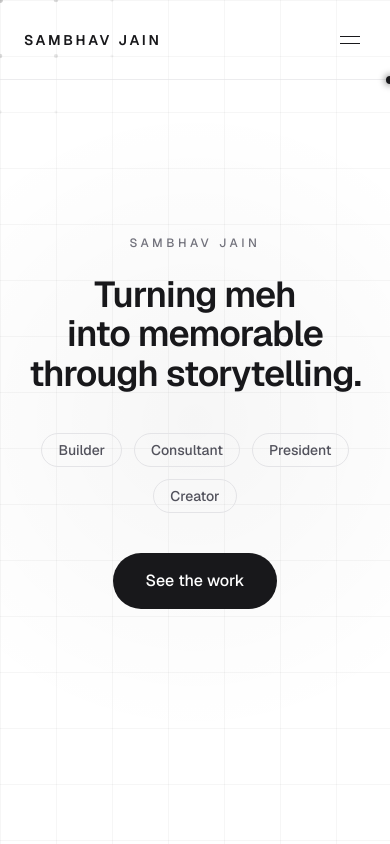
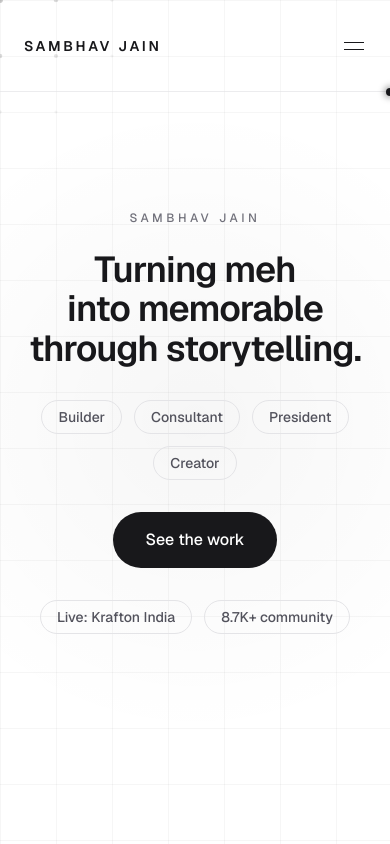
Before and after one commit to sambhavj2006-stack/sambhav-portfolio, a Next.js app: page / in a window 390 px wide. Shown: the top 844 px of the page. Built offline with nearby package versions, Linux system fonts and the light colour scheme.

Commit message:
Improve mobile responsiveness

```diff
--- a/app/globals.css
+++ b/app/globals.css
@@ -25,6 +25,12 @@ body {
   font-family: var(--font-sans), system-ui, sans-serif;
 }
 
+html,
+body {
+  /* Safety net: nothing on the page should ever be able to force a horizontal scrollbar. */
+  overflow-x: hidden;
+}
+
 html {
   scroll-behavior: smooth;
   scroll-padding-top: 96px;
--- a/components/hero/Hero.tsx
+++ b/components/hero/Hero.tsx
@@ -4,20 +4,22 @@ import CursorField from "./CursorField";
 import HeroHeading from "./HeroHeading";
 import IdentityChips from "./IdentityChips";
 import HeroCTA from "./HeroCTA";
+import MobileProofStrip from "./MobileProofStrip";
 
 export default function Hero() {
   return (
     <section
       id="hero"
-      className="relative flex min-h-screen w-full items-center justify-center overflow-hidden bg-white px-6"
+      className="relative flex min-h-dvh w-full items-center justify-center overflow-hidden bg-white px-6 py-28 md:py-0"
     >
       <BackgroundGrid />
       <CursorField objects={heroFloatingObjects} />
 
-      <div className="relative z-10 flex flex-col items-center gap-10">
+      <div className="relative z-10 flex flex-col items-center gap-8 sm:gap-10">
         <HeroHeading />
         <IdentityChips />
         <HeroCTA />
+        <MobileProofStrip />
       </div>
     </section>
   );
--- /dev/null
+++ b/components/hero/MobileProofStrip.tsx
@@ -0,0 +1,43 @@
+"use client";
+
+import { motion } from "motion/react";
+import { useSettledReducedMotion } from "@/components/system/useSettledReducedMotion";
+import { EASE_SIGNATURE } from "@/lib/motion";
+
+const PROOF_ITEMS = ["Live: Krafton India", "8.7K+ community"];
+const BASE_DELAY = 0.6;
+const STAGGER = 0.08;
+
+/**
+ * The floating proof cards are desktop/tablet-only (absolute positioning gets fragile at
+ * mobile widths). Below md, this fills the same "proof" role in-flow, reusing
+ * IdentityChips' exact pill styling so it reads as the same design language, not a new
+ * component bolted on.
+ */
+export default function MobileProofStrip() {
+  const prefersReducedMotion = useSettledReducedMotion();
+
+  return (
+    <ul className="flex flex-wrap items-center justify-center gap-3 md:hidden">
+      {PROOF_ITEMS.map((item, index) => (
+        <motion.li
+          key={item}
+          className="rounded-full border border-zinc-200 px-4 py-1.5 text-sm font-medium text-zinc-600"
+          initial={prefersReducedMotion ? false : { opacity: 0, y: 8 }}
+          animate={{ opacity: 1, y: 0 }}
+          transition={
+            prefersReducedMotion
+              ? { duration: 0 }
+              : {
+                  duration: 0.6,
+                  delay: BASE_DELAY + index * STAGGER,
+                  ease: EASE_SIGNATURE,
+                }
+          }
+        >
+          {item}
+        </motion.li>
+      ))}
+    </ul>
+  );
+}
--- a/components/journey/JourneyMilestone.tsx
+++ b/components/journey/JourneyMilestone.tsx
@@ -13,11 +13,11 @@ export default function JourneyMilestone({
 }: JourneyMilestoneType & { index: number }) {
   return (
     <Reveal
-      className="grid grid-cols-1 gap-3 border-t border-zinc-200 py-10 md:grid-cols-12 md:gap-8"
+      className="grid grid-cols-1 gap-3 border-t border-zinc-200 py-8 sm:py-10 lg:grid-cols-12 lg:gap-8"
       delay={Math.min(index * STAGGER, MAX_STAGGER_DELAY)}
     >
-      <span className="text-sm text-zinc-500 md:col-span-3">{range}</span>
-      <div className="flex flex-col gap-1 md:col-span-9">
+      <span className="text-sm text-zinc-500 lg:col-span-3">{range}</span>
+      <div className="flex flex-col gap-1 lg:col-span-9">
         <h3 className="text-lg font-semibold text-zinc-900">{title}</h3>
         <span className="text-sm font-medium text-zinc-600">
           {organization}
--- a/components/navigation/MobileNav.tsx
+++ b/components/navigation/MobileNav.tsx
@@ -1,7 +1,10 @@
 "use client";
 
 import { useEffect, useRef, useState } from "react";
+import { AnimatePresence, motion } from "motion/react";
 import { navLinks } from "@/data/nav-links";
+import { useSettledReducedMotion } from "@/components/system/useSettledReducedMotion";
+import { EASE_SIGNATURE } from "@/lib/motion";
 import NavLogo from "./NavLogo";
 import NavLinks from "./NavLinks";
 
@@ -12,6 +15,7 @@ export default function MobileNav({ scrolled }: { scrolled: boolean }) {
   const [isOpen, setIsOpen] = useState(false);
   const triggerRef = useRef<HTMLButtonElement>(null);
   const closeRef = useRef<HTMLButtonElement>(null);
+  const prefersReducedMotion = useSettledReducedMotion();
 
   const close = () => {
     setIsOpen(false);
@@ -42,39 +46,56 @@ export default function MobileNav({ scrolled }: { scrolled: boolean }) {
       <button
         ref={triggerRef}
         type="button"
-        aria-label={isOpen ? "Close menu" : "Open menu"}
+        aria-label="Open menu"
         aria-expanded={isOpen}
-        onClick={() => setIsOpen((open) => !open)}
-        className={`flex h-8 w-8 flex-col items-center justify-center gap-1.5 rounded-sm opacity-100 transition-opacity duration-200 ease-[cubic-bezier(0.16,1,0.3,1)] hover:opacity-60 ${FOCUS_RING}`}
+        aria-hidden={isOpen}
+        tabIndex={isOpen ? -1 : 0}
+        onClick={() => setIsOpen(true)}
+        className={`-mr-2.5 flex h-11 w-11 flex-col items-center justify-center gap-1.5 rounded-sm opacity-100 transition-opacity duration-200 ease-[cubic-bezier(0.16,1,0.3,1)] hover:opacity-60 ${FOCUS_RING}`}
       >
         <span className="h-px w-5 bg-zinc-900" />
         <span className="h-px w-5 bg-zinc-900" />
       </button>
 
+      <AnimatePresence>
         {isOpen && (
-        <div
+          <motion.div
             role="dialog"
             aria-modal="true"
             aria-label="Mobile navigation"
             className="fixed inset-0 z-60 flex flex-col items-center justify-center gap-8 bg-white"
+            initial={prefersReducedMotion ? false : { opacity: 0 }}
+            animate={{ opacity: 1 }}
+            exit={{ opacity: 0 }}
+            transition={{ duration: prefersReducedMotion ? 0 : 0.25, ease: EASE_SIGNATURE }}
           >
-          <button
+            <motion.button
               ref={closeRef}
               type="button"
               aria-label="Close menu"
               onClick={close}
-            className={`absolute right-6 top-6 flex h-8 w-8 items-center justify-center rounded-sm text-2xl leading-none text-zinc-900 opacity-100 transition-opacity duration-200 ease-[cubic-bezier(0.16,1,0.3,1)] hover:opacity-60 ${FOCUS_RING}`}
+              className={`absolute right-6 top-6 flex h-11 w-11 items-center justify-center rounded-sm text-2xl leading-none text-zinc-900 opacity-100 transition-opacity duration-200 ease-[cubic-bezier(0.16,1,0.3,1)] hover:opacity-60 ${FOCUS_RING}`}
+              initial={prefersReducedMotion ? false : { opacity: 0, scale: 0.9 }}
+              animate={{ opacity: 1, scale: 1 }}
+              transition={{ duration: 0.3, delay: 0.05, ease: EASE_SIGNATURE }}
             >
               &times;
-          </button>
+            </motion.button>
+            <motion.div
+              initial={prefersReducedMotion ? false : { opacity: 0, y: 12 }}
+              animate={{ opacity: 1, y: 0 }}
+              transition={{ duration: 0.35, delay: 0.05, ease: EASE_SIGNATURE }}
+            >
               <NavLinks
                 items={navLinks}
                 variant="column"
-            linkClassName="text-lg"
+                linkClassName="text-lg px-4 py-2.5"
                 onLinkClick={close}
               />
-        </div>
+            </motion.div>
+          </motion.div>
         )}
+      </AnimatePresence>
     </div>
   );
 }
--- a/data/hero-floating-objects.ts
+++ b/data/hero-floating-objects.ts
@@ -7,6 +7,10 @@ export const heroFloatingObjects: FloatingObjectConfig[] = [
     width: "12.5rem",
     height: "9rem",
     hideOnMobile: true,
+    // Tablet gets its own larger, deliberately-placed treatment instead of a scaled-down
+    // desktop layout; xl: restores the exact approved desktop numbers above.
+    tabletClassName:
+      "md:block md:top-[9%] md:left-[5%] md:w-[13.5rem] md:h-[8.5rem] xl:top-[8%] xl:left-[6%] xl:w-[12.5rem] xl:h-[9rem]",
     tier: 1,
     animation: {
       depth: 1,
@@ -24,6 +28,7 @@ export const heroFloatingObjects: FloatingObjectConfig[] = [
     width: "10rem",
     height: "6rem",
     hideOnMobile: true,
+    visibleFrom: "xl",
     tier: 2,
     animation: {
       depth: 0.65,
@@ -41,6 +46,8 @@ export const heroFloatingObjects: FloatingObjectConfig[] = [
     width: "8rem",
     height: "8rem",
     hideOnMobile: true,
+    tabletClassName:
+      "md:block md:bottom-[10%] md:right-[6%] md:left-auto md:w-[9.5rem] md:h-[9.5rem] xl:bottom-[12%] xl:left-[18%] xl:right-auto xl:w-[8rem] xl:h-[8rem]",
     tier: 3,
     animation: {
       depth: 0.5,
@@ -58,6 +65,7 @@ export const heroFloatingObjects: FloatingObjectConfig[] = [
     width: "14rem",
     height: "8rem",
     hideOnMobile: true,
+    visibleFrom: "xl",
     tier: 4,
     animation: {
       depth: 0.85,
@@ -75,7 +83,7 @@ export const heroFloatingObjects: FloatingObjectConfig[] = [
     width: "8rem",
     height: "5rem",
     hideOnMobile: true,
-    visibleFrom: "lg",
+    visibleFrom: "xl",
     tier: 5,
     animation: {
       depth: 0.4,
--- a/types/floating-object.ts
+++ b/types/floating-object.ts
@@ -24,12 +24,22 @@ export type FloatingObjectAnimation = {
 
 export type FloatingObjectConfig = {
   id: string;
+  /** desktop (≥1280px / xl) position — the approved, unchanged layout */
   position: FloatingObjectPosition;
+  /** desktop (≥1280px / xl) width */
   width: string;
+  /** desktop (≥1280px / xl) height */
   height: string;
   hideOnMobile?: boolean;
-  /** Tailwind breakpoint the card reappears at when hideOnMobile is true. Defaults to "md". */
-  visibleFrom?: "md" | "lg";
+  /** Tailwind breakpoint the card reappears at when hideOnMobile is true. Defaults to "xl" (true desktop). */
+  visibleFrom?: "md" | "lg" | "xl";
+  /**
+   * Hand-authored literal Tailwind classes (md:/xl: prefixed position + size) for widgets
+   * that get a distinct, larger tablet treatment instead of just disappearing until xl.
+   * Must be a complete literal string (not built from `position`/`width`/`height` at
+   * runtime) so Tailwind's static scanner can see and generate it.
+   */
+  tabletClassName?: string;
   /** 1 = primary proof, higher numbers recede (border/shadow/surface weight) */
   tier: 1 | 2 | 3 | 4 | 5;
   animation: FloatingObjectAnimation;
```
Also changed, not shown: components/hero/FloatingCard.tsx (+29 -10 lines). Lines whose indentation alone changed are shown as unchanged.
